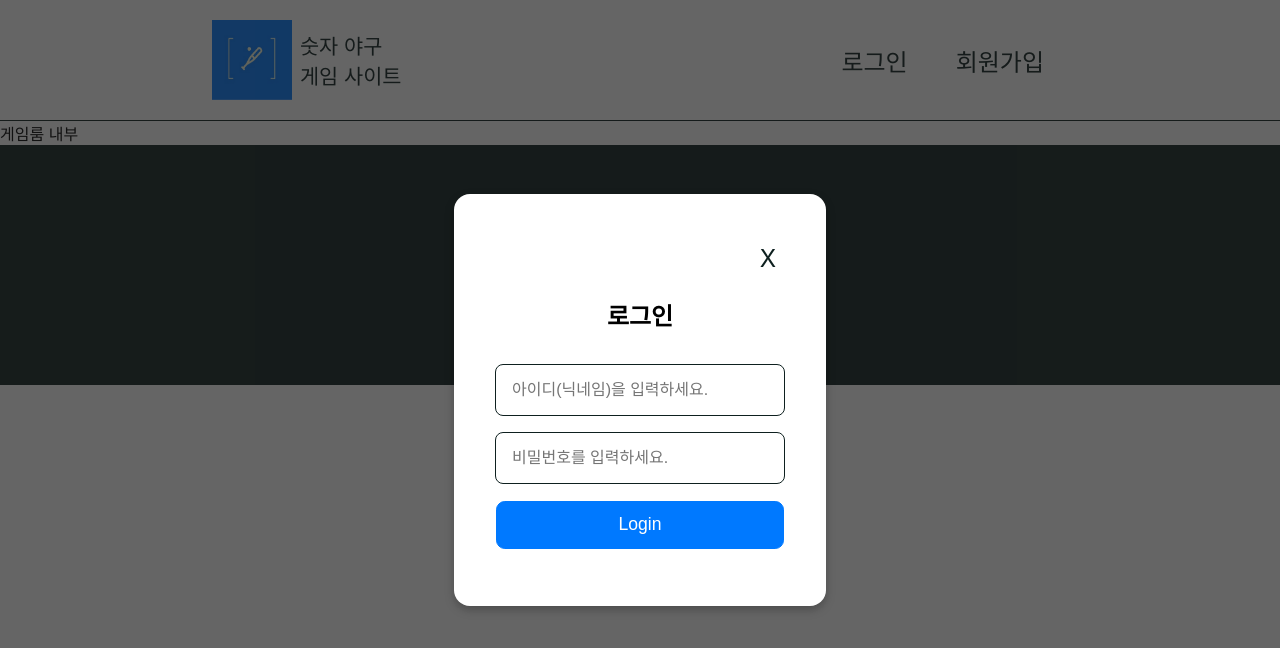
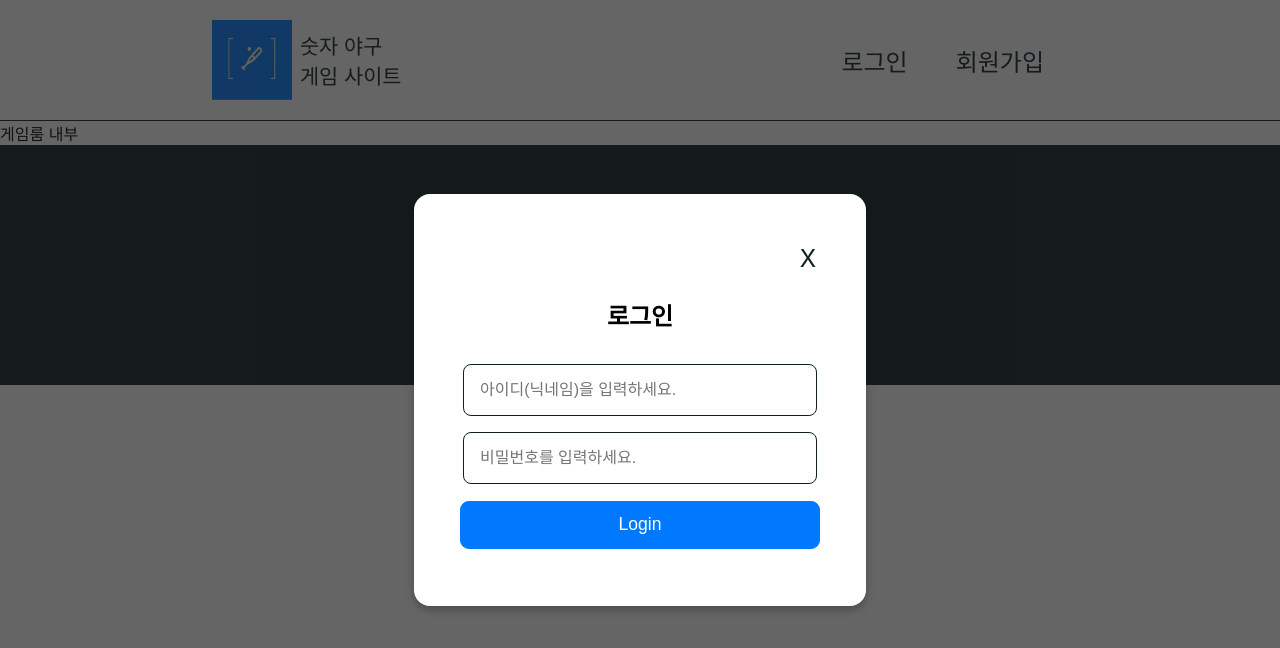
Before and after one commit to playful-study/web-baseball-game, a React (Create React App) app in the folder front/baseball/: page /gameRoom in a window 1280 px wide. Both pictures are taken after a click on the link "로그인". Shown: the top 648 px of the page. Built offline with nearby package versions, Linux system fonts and the light colour scheme; the HTML template or start-up script is replaced by a standard one.

Commit message:
style: modal창 크기 고정

```diff
--- a/front/baseball/src/component/member/LoginForm.jsx
+++ b/front/baseball/src/component/member/LoginForm.jsx
@@ -7,10 +7,9 @@ import { Navigate, useNavigate } from 'react-router-dom';
 const StyledLoginDiv = styled.div`
     display: flex;
     flex-direction: column;
-    width: 90%;
-    max-width: 25vw;
+    min-width: 400px;
+    max-width: 500px;
     height: 45vh;
-    max-height: 500px;
     background-color: #ffffff;
     padding: 2%;
     border-radius: 1em;
--- a/front/baseball/src/component/member/SignUpForm.jsx
+++ b/front/baseball/src/component/member/SignUpForm.jsx
@@ -6,10 +6,9 @@ import { useNavigate } from 'react-router-dom';
 const StyledSignUpDiv = styled.div`
     display: flex;
     flex-direction: column;
-    width: 90%;
-    max-width: 25vw;
+    min-width: 400px;
+    max-width: 500px;
     height: 50vh;
-    max-height: 500px;
     background-color: #ffffff;
     padding: 2%;
     border-radius: 1em;
```
